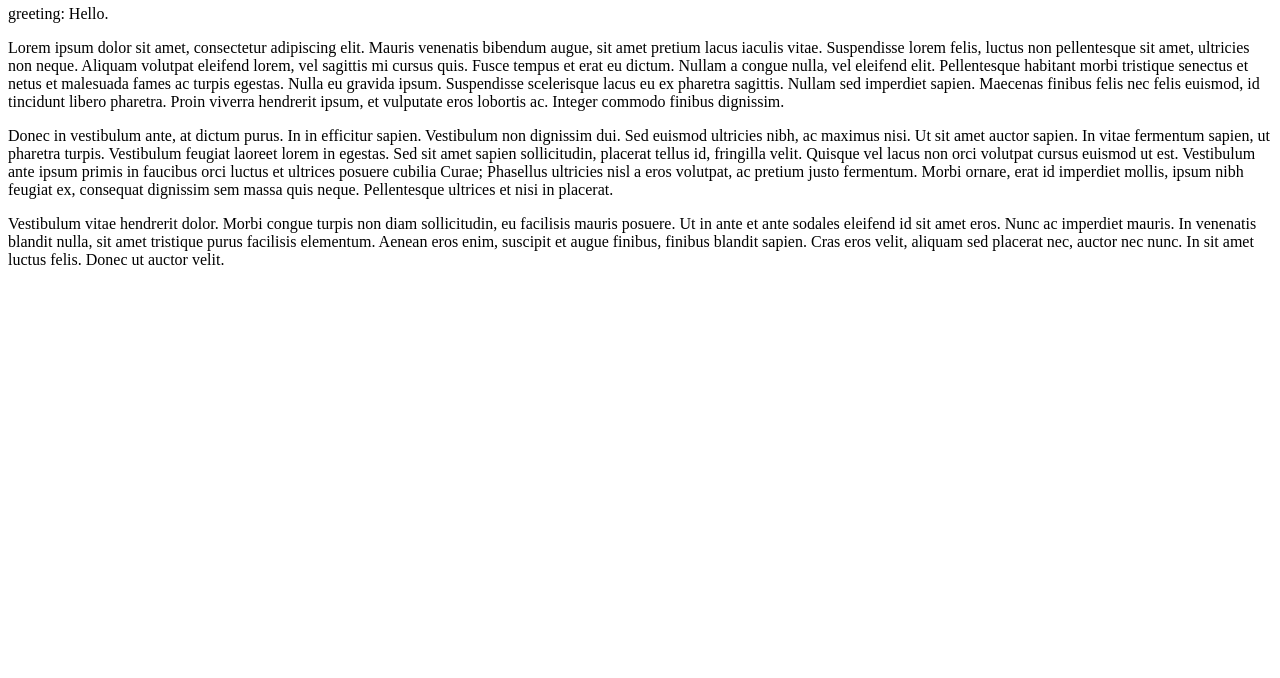
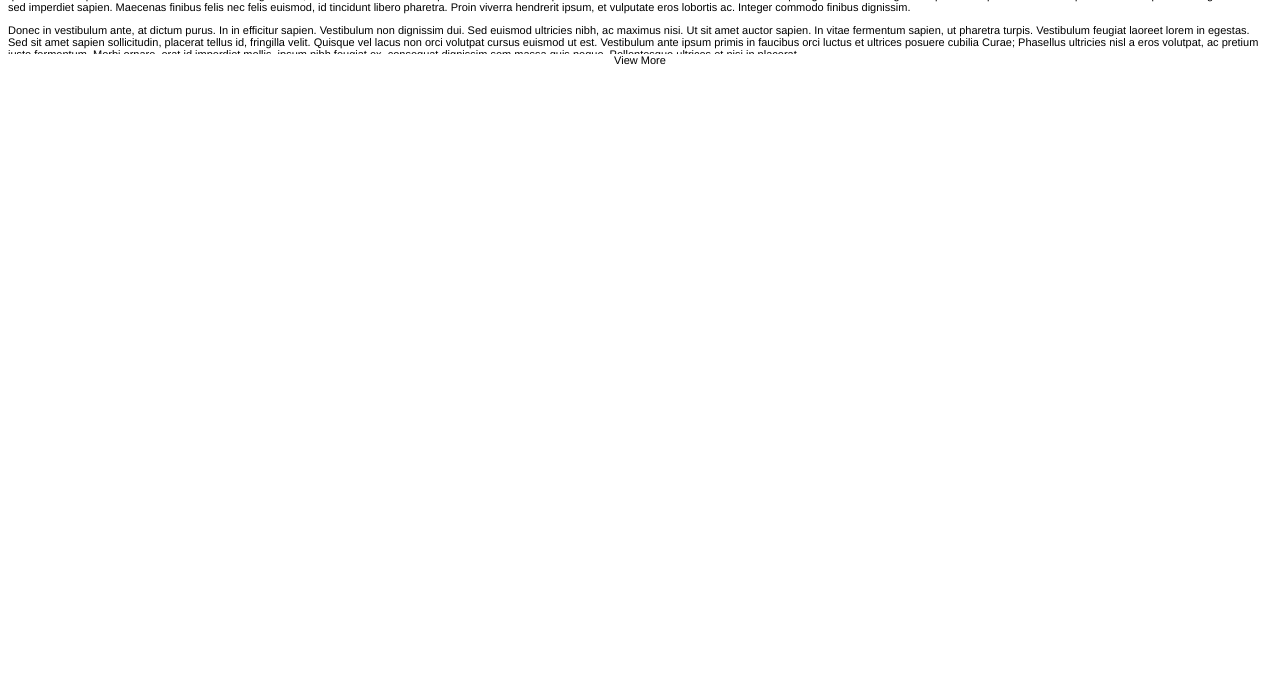
Before and after one commit to pixelOneZero/uiComponents, a plain HTML site: page viewMore.html in a window 1280 px wide. Shown: the part 122-800 px from the top of the page. Drawn offline with Linux system fonts and the light colour scheme.

Commit message:
Add controller logic

```diff
--- a/js/controllers.js
+++ b/js/controllers.js
@@ -1,3 +1,21 @@
-function ViewMoreController($scope) {
-$scope.greeting = { text: 'Hello' };
-}
+
+
+var uiModule = angular.module("uiComponentApp", []);
+
+uiModule.controller("ViewMoreController", function($scope) {
+	$scope.state = {
+		isCollapsed: true
+	};
+	$scope.text = {
+		link: " More"
+	}
+	$scope.toggle = function() {
+		if ($scope.state.isCollapsed) {
+			$scope.text.link = " Less";
+		}
+		else {
+			$scope.text.link = " More";
+		}
+		$scope.state.isCollapsed = !$scope.state.isCollapsed;
+	}
+})
--- a/viewMore.html
+++ b/viewMore.html
@@ -1,11 +1,32 @@
 <!DOCTYPE html>
-<html ng-app>
+<html ng-app="uiComponentApp">
 <head lang="en">
 	<meta charset="utf-8">
 	<title>View More component</title>
 	<script src="js/angular.min.js"></script>
 	<script src="js/controllers.js"></script>
 </head>
+
+<style>
+html {
+	font-family:Helvetica, Sans-serif;
+	font-size:11px;
+}
+
+.collapsed {
+	position:relative;
+	height:100px;
+	overflow:hidden;
+}
+.collapsed div {
+	position:absolute;
+	bottom:0;
+	text-align: center;
+	width:100%;
+	background:#fff;
+}
+</style>
+
 <body>
 
 <header>
@@ -18,8 +39,7 @@
 </h2>
 
 <!-- Begin: view more component example -->
-<div ng-controller="ViewMoreController">
-	greeting: {{greeting.text}}.
+<div ng-controller="ViewMoreController" ng-class="{collapsed: state.isCollapsed}">
 	<p>
 		Lorem ipsum dolor sit amet, consectetur adipiscing elit. Mauris venenatis bibendum augue, sit amet pretium lacus iaculis vitae. Suspendisse lorem felis, luctus non pellentesque sit amet, ultricies non neque. Aliquam volutpat eleifend lorem, vel sagittis mi cursus quis. Fusce tempus et erat eu dictum. Nullam a congue nulla, vel eleifend elit. Pellentesque habitant morbi tristique senectus et netus et malesuada fames ac turpis egestas. Nulla eu gravida ipsum. Suspendisse scelerisque lacus eu ex pharetra sagittis. Nullam sed imperdiet sapien. Maecenas finibus felis nec felis euismod, id tincidunt libero pharetra. Proin viverra hendrerit ipsum, et vulputate eros lobortis ac. Integer commodo finibus dignissim.
 	</p>
@@ -29,6 +49,9 @@
 	<p>
 		Vestibulum vitae hendrerit dolor. Morbi congue turpis non diam sollicitudin, eu facilisis mauris posuere. Ut in ante et ante sodales eleifend id sit amet eros. Nunc ac imperdiet mauris. In venenatis blandit nulla, sit amet tristique purus facilisis elementum. Aenean eros enim, suscipit et augue finibus, finibus blandit sapien. Cras eros velit, aliquam sed placerat nec, auctor nec nunc. In sit amet luctus felis. Donec ut auctor velit.
 	</p>
+	<div ng-click="toggle()" ng-model="text.link">
+		View {{text.link}}
+	</div>
 </div>
 <!-- End: view more component example -->
 
```
